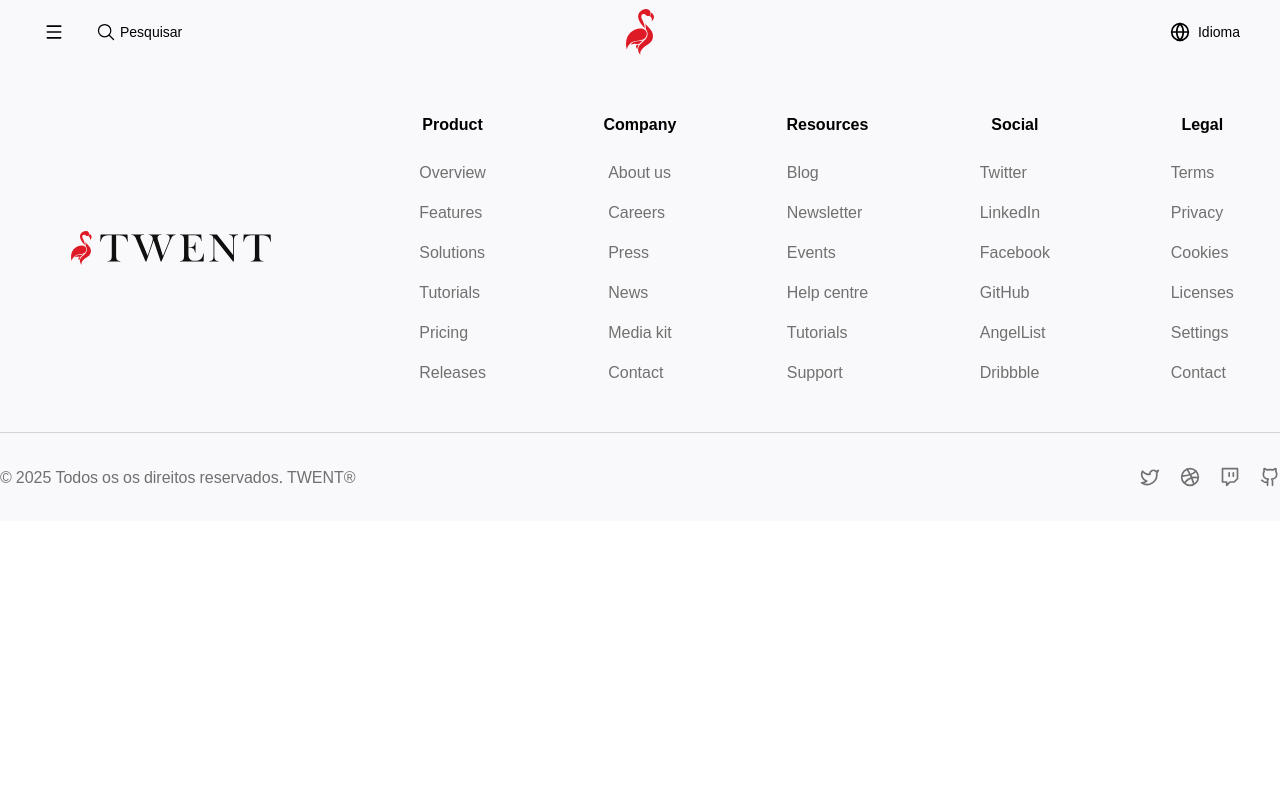
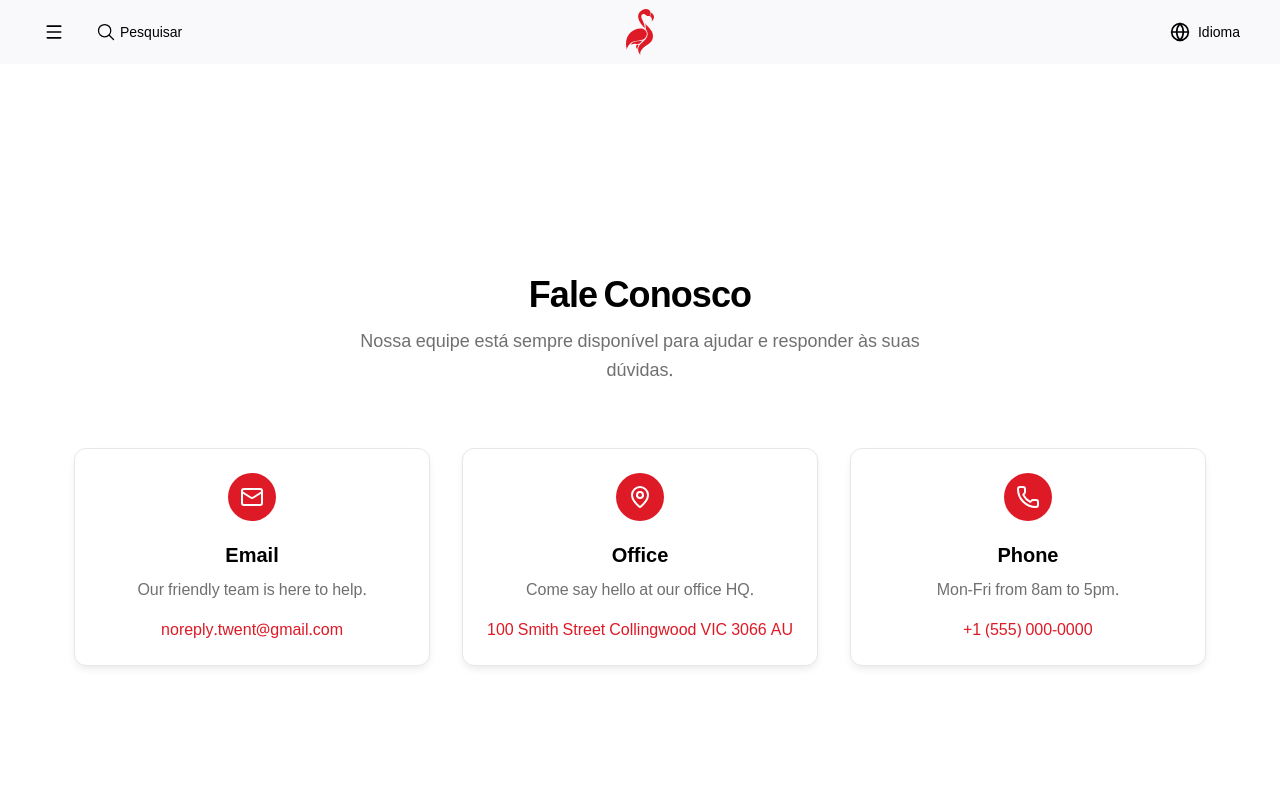
Before and after one commit to Matheusrike/twent, a Next.js app in the folder frontend/: page /contact in a window 1280 px wide. Shown: the top 800 px of the page. Built offline with nearby package versions, Linux system fonts and the light colour scheme.

Commit message:
frontend: contact page added with some changes in design and updated faq page card

```diff
--- a/frontend/src/app/(web)/contact/page.tsx
+++ b/frontend/src/app/(web)/contact/page.tsx
@@ -1,5 +1,8 @@
+import ContactHero from "@/components/web/pages/contact/hero"
 export default function Contact(){
     return(
-        <></>
+        <div className=" flex items-center justify-center h-auto">
+          <ContactHero/>
+        </div>
     )
 }
--- /dev/null
+++ b/frontend/src/components/web/pages/contact/contactData.json
@@ -0,0 +1,23 @@
+[
+  {
+    "type": "Email",
+    "description": "Our friendly team is here to help.",
+    "value": "noreply.twent@gmail.com",
+    "link": "mailto:noreply.twent@gmail.com",
+    "icon": "MailIcon"
+  },
+  {
+    "type": "Office",
+    "description": "Come say hello at our office HQ.",
+    "value": "100 Smith Street Collingwood VIC 3066 AU",
+    "link": "https://map.google.com",
+    "icon": "MapPinIcon"
+  },
+  {
+    "type": "Phone",
+    "description": "Mon-Fri from 8am to 5pm.",
+    "value": "+1 (555) 000-0000",
+    "link": "tel:+15550000000",
+    "icon": "PhoneIcon"
+  }
+]
--- /dev/null
+++ b/frontend/src/components/web/pages/contact/hero.tsx
@@ -0,0 +1,59 @@
+import Link from "next/link";
+import contactData from "./contactData.json";
+import { MailIcon, MapPinIcon, PhoneIcon } from "lucide-react";
+
+const iconMap: Record<string, React.ElementType> = {
+  MailIcon,
+  MapPinIcon,
+  PhoneIcon,
+};
+
+const ContactHero = () => (
+  <div className="min-h-screen flex flex-col items-start md:items-center justify-start md:justify-center px-4 py-12">
+    <div className="text-center">
+      {/* text content */}
+      <div className="text-center max-w-2xl mx-auto px-6 mt-10 lg:mt-0">
+        <h2 className="mt-3 text-3xl md:text-4xl font-semibold tracking-tight text-black dark:text-white">
+          Fale Conosco
+        </h2>
+        <p className="mt-3 text-base sm:text-lg text-muted-foreground leading-relaxed">
+          Nossa equipe está sempre disponível para ajudar e responder às suas dúvidas.
+        </p>
+      </div>
+
+      {/* cards content */}
+      <div className="max-w-(--breakpoint-xl) mx-auto mt-16 grid md:grid-cols-2 lg:grid-cols-3 gap-8 px-6 md:px-0">
+        {contactData.map(({ type, description, value, link, icon }) => {
+          const Icon = iconMap[icon];
+          return (
+            <div
+              key={type}
+              className="flex flex-col items-center text-center
+    border border-gray-200 dark:border-none
+    rounded-xl p-6
+    shadow-sm hover:shadow-lg
+    transform hover:scale-105
+    transition duration-300 bg-white dark:bg-background"
+            >
+              <div className="h-12 w-12 flex items-center justify-center bg-primary text-white rounded-full">
+                <Icon />
+              </div>
+              <h3 className="mt-5 font-semibold text-xl text-black dark:text-white">{type}</h3>
+              <p className="mt-2 text-muted-foreground">{description}</p>
+              <Link
+                href={link}
+                target={type === "Office" ? "_blank" : "_self"}
+                className="mt-4 font-medium text-primary dark:text-white hover:underline"
+              >
+                {value}
+              </Link>
+            </div>
+          );
+        })}
+      </div>
+    </div>
+  </div>
+);
+
+
+export default ContactHero;
--- a/frontend/src/components/web/pages/faq/hero.tsx
+++ b/frontend/src/components/web/pages/faq/hero.tsx
@@ -35,10 +35,10 @@ const FaqHero = () => {
             return (
               <div
                 key={question}
-                className="border border-gray-200 dark:border-none rounded-xl p-6 shadow-sm hover:shadow-lg transition-shadow duration-300 bg-white dark:bg-background"
+                className="border border-gray-200 dark:border-none rounded-xl p-6 shadow-sm hover:shadow-lg transform hover:scale-105 transition duration-300 bg-white dark:bg-background"
               >
                 <div className="flex items-center justify-start gap-4">
-                  <div className="bg-primary flex-shrink-0 h-12 w-12 flex items-center justify-center rounded-full  text-white">
+                  <div className="bg-primary flex-shrink-0 h-12 w-12 flex items-center justify-center rounded-full text-white">
                     {Icon && <Icon />}
                   </div>
                   <h3 className="text-lg md:text-xl font-semibold tracking-tight text-black dark:text-white">
@@ -46,10 +46,11 @@ const FaqHero = () => {
                   </h3>
                 </div>
 
-                <p className="mt-4 text-black  dark:text-gray-300 leading-relaxed text-sm md:text-base">
+                <p className="mt-4 text-black dark:text-gray-300 leading-relaxed text-sm md:text-base">
                   {answer}
                 </p>
               </div>
+
             );
           })}
         </div>
```
